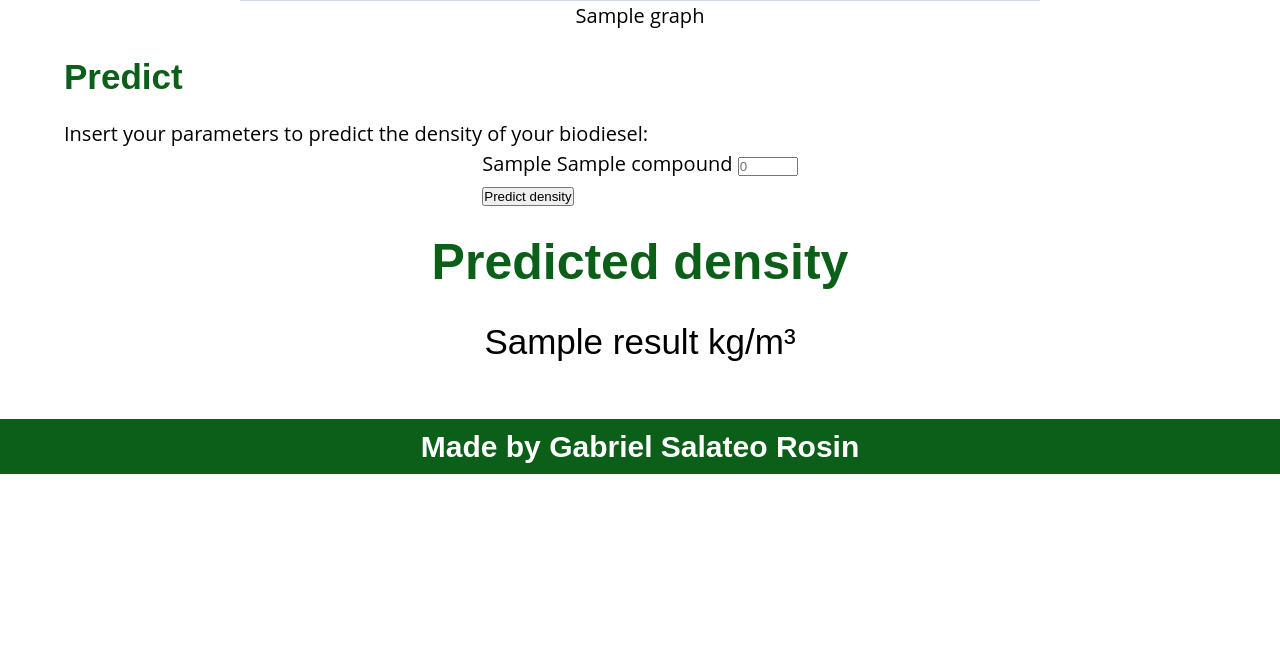
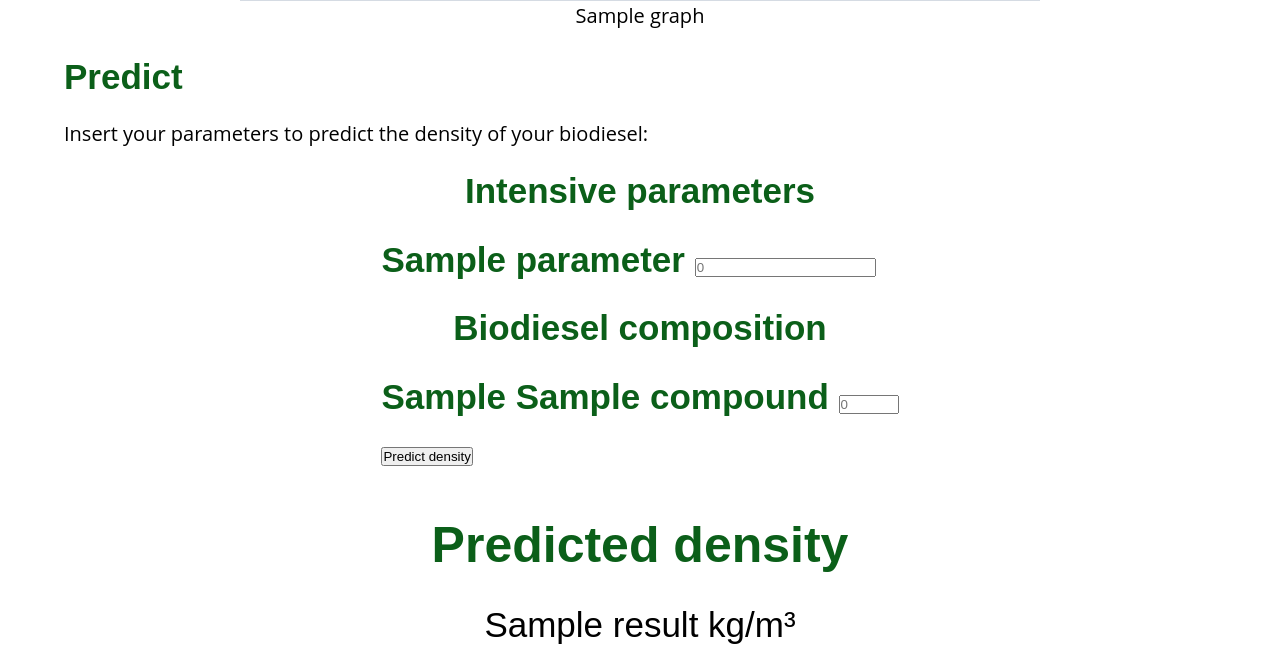
Before and after one commit to gabao55/Biolab-Simulator, a Django app: template biolab_simulator/density/templates/density/model.html in a window 1280 px wide. Shown: the part 1082-1736 px from the top of the page. Before the commit the page ends 1556 px from the top, so only its background shows below. Run offline with Django 4.2, Linux system fonts and the light colour scheme; the template is opened without the code that fills it: most values are stand-ins (such as "Sample title", 1, 10 or a date in 2020); grey boxes marked "Sample" are stand-in pictures.

Commit message:
Sets Murnaghan Equation model to receive data, now I should implement function for predicting the property

```diff
--- a/biolab_simulator/density/forms.py
+++ b/biolab_simulator/density/forms.py
@@ -1,6 +1,7 @@
 from django import forms
 from .models import Compound
 
+#TODO: Remove this file, because it's not being used
 compounds = []
 for compound in Compound.objects.all():
     compounds.append((str(compound.name), str(compound.name)))
--- a/biolab_simulator/density/templates/density/model.html
+++ b/biolab_simulator/density/templates/density/model.html
@@ -59,6 +59,33 @@
             <form action="." method="POST">
 
                 {% csrf_token %}
+
+                {% if intensive_parameters %}
+
+                    <h2 style="text-align: center;">Intensive parameters<h2>
+
+                {% endif %}
+
+                {% comment %} #TODO: Set style for labels and fields {% endcomment %}
+                {% for parameter in intensive_parameters %}
+
+                    <label for="{{ parameter }}">
+                        {{ parameter }}
+                    </label>
+                    <input type='number' min='0' placeholder='0'
+                    name="{{ parameter }}">
+
+                {% endfor %}
+
+                <br>
+
+                {% if model.compound_set.all %}
+
+                    <h2 style="text-align: center;">Biodiesel composition<h2>
+
+                {% endif %}
+
+                {% comment %} #TODO: Set style for labels and fields {% endcomment %}
                 {% for compound in model.compound_set.all %}
 
                     {% comment %} #TODO: Separate compounds by esther type (make interface cleaner) {% endcomment %}
--- a/biolab_simulator/density/utils.py
+++ b/biolab_simulator/density/utils.py
@@ -0,0 +1,5 @@
+from typing import Dict, Any
+
+#TODO: Implement the algorithms for predicting density through Murnaghan Equation
+def murnaghan_equation_predict(intensive_parameters: Dict, compounds: Dict, model: Any) -> int:
+    return compounds
```
Also changed, not shown: biolab_simulator/density/views.py (+25 -5 lines).
